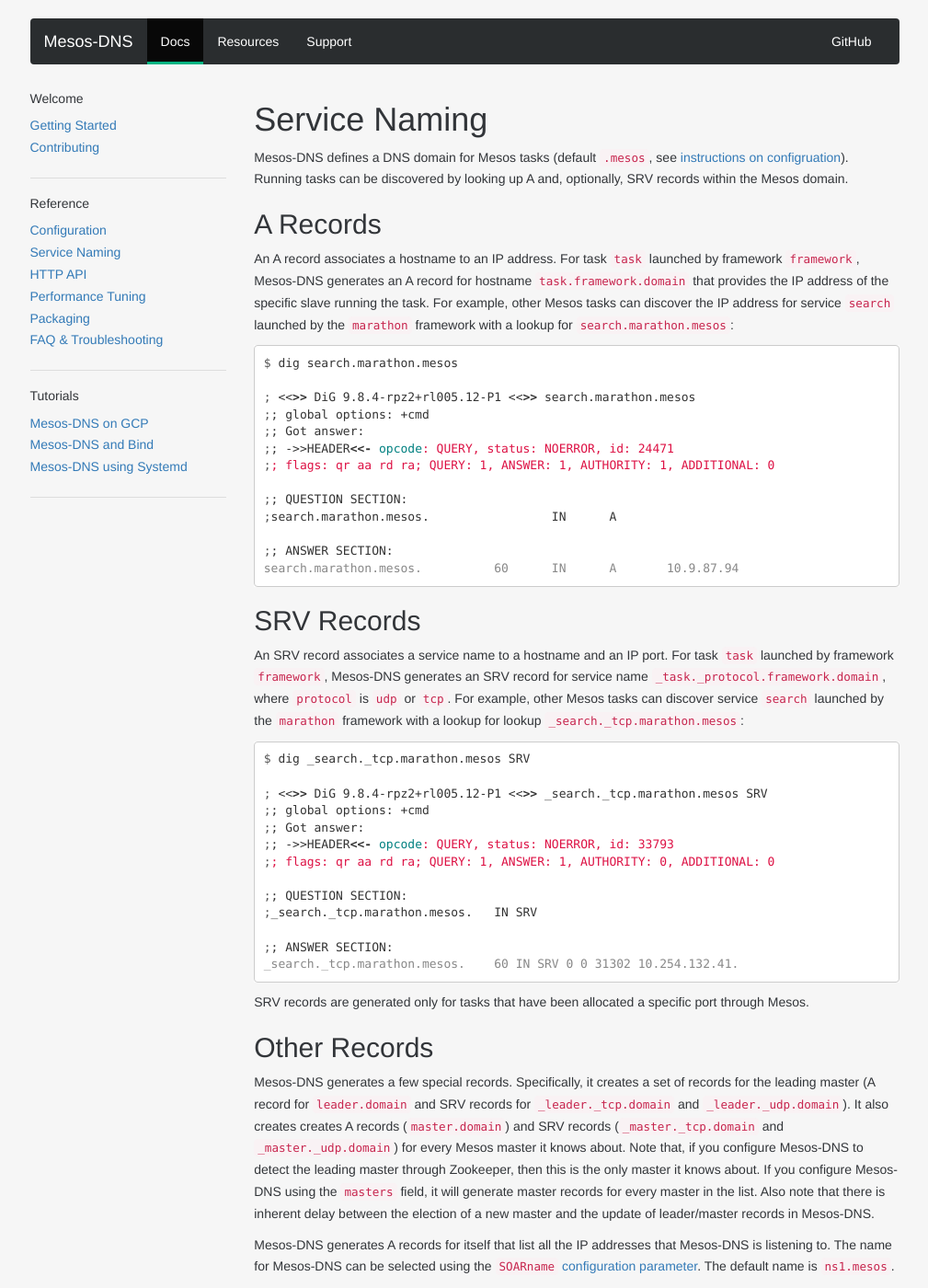
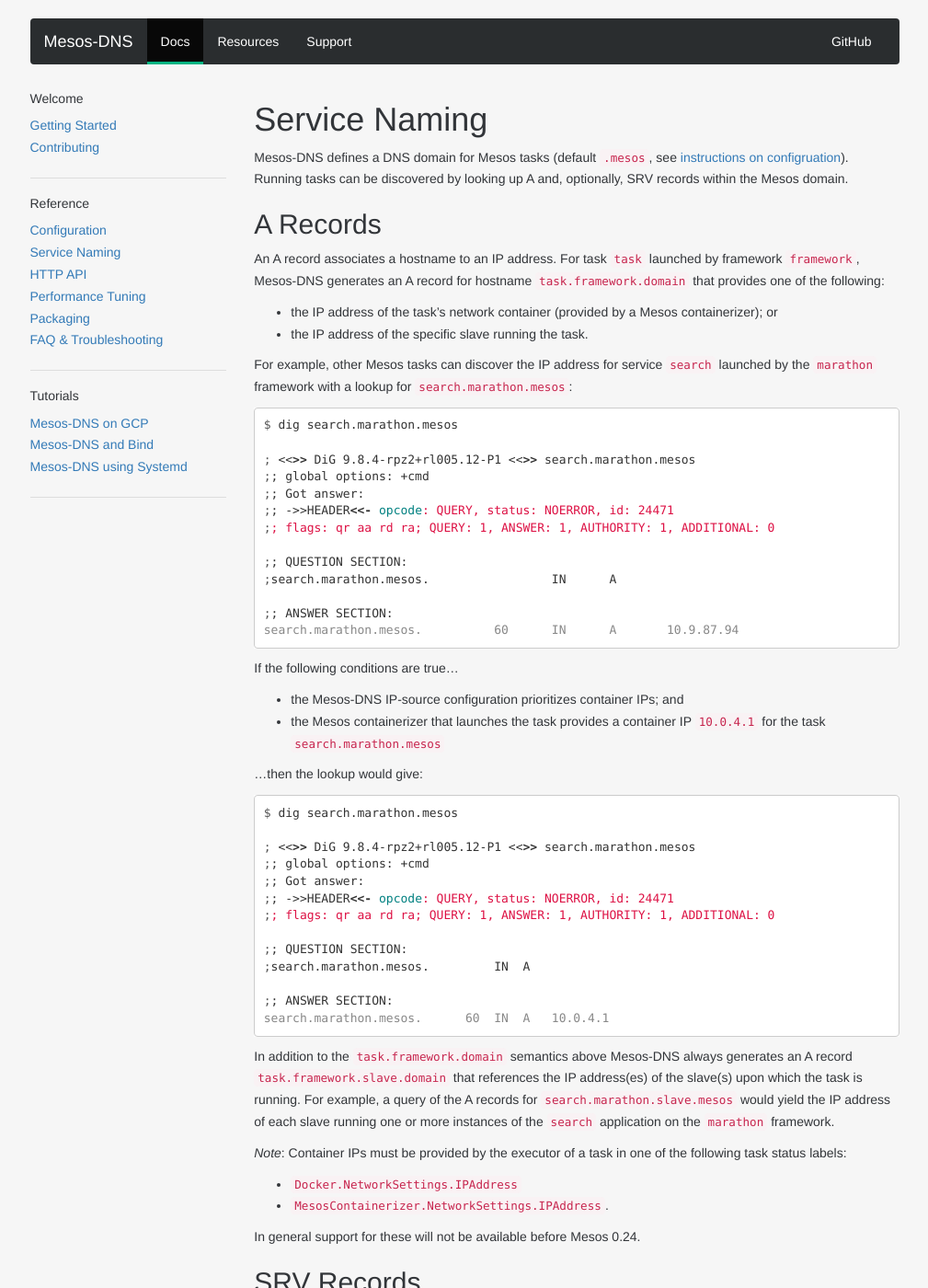
Before and after one commit to mesosphere/mesos-dns, a Jekyll site: the page built from docs/docs/naming.md, in a window 1280 px wide and 1400 px high. Shown: the whole window at 92% size, without its empty margins (135-1144 px from the left). Built offline with Jekyll 4.4.1, drawn with Linux system fonts in a browser that asks for light colours; nearby versions of some CDN libraries; some web fonts are replaced; Markdown is read by kramdown in place of the engine named in the settings; some of the changed text lies outside the part shown.

Commit message:
updated docs with explanation of new A and SRV record generation rules

````diff
--- a/docs/docs/naming.md
+++ b/docs/docs/naming.md
@@ -8,7 +8,13 @@ Mesos-DNS defines a DNS domain for Mesos tasks (default `.mesos`, see [instructi
 
 ## A Records
 
-An A record associates a hostname to an IP address. For task `task` launched by framework `framework`, Mesos-DNS generates an A record for hostname `task.framework.domain` that provides the IP address of the specific slave running the task. For example, other Mesos tasks can discover the IP address for service `search` launched by the `marathon` framework with a lookup for `search.marathon.mesos`:
+An A record associates a hostname to an IP address.
+For task `task` launched by framework `framework`, Mesos-DNS generates an A record for hostname `task.framework.domain` that provides one of the following:
+
+- the IP address of the task's network container (provided by a Mesos containerizer); or
+- the IP address of the specific slave running the task.
+
+For example, other Mesos tasks can discover the IP address for service `search` launched by the `marathon` framework with a lookup for `search.marathon.mesos`:
 
 ``` console
 $ dig search.marathon.mesos
@@ -26,11 +32,46 @@ $ dig search.marathon.mesos
 search.marathon.mesos.		60	IN	A	10.9.87.94
 ```
 
+If the following conditions are true...
+
+- the Mesos-DNS IP-source configuration prioritizes container IPs; and
+- the Mesos containerizer that launches the task provides a container IP `10.0.4.1` for the task `search.marathon.mesos`
+
+...then the lookup would give:
+
+``` console
+$ dig search.marathon.mesos
+
+; <<>> DiG 9.8.4-rpz2+rl005.12-P1 <<>> search.marathon.mesos
+;; global options: +cmd
+;; Got answer:
+;; ->>HEADER<<- opcode: QUERY, status: NOERROR, id: 24471
+;; flags: qr aa rd ra; QUERY: 1, ANSWER: 1, AUTHORITY: 1, ADDITIONAL: 0
+
+;; QUESTION SECTION:
+;search.marathon.mesos.         IN  A
+
+;; ANSWER SECTION:
+search.marathon.mesos.      60  IN  A   10.0.4.1
+```
+
+In addition to the `task.framework.domain` semantics above Mesos-DNS always generates an A record `task.framework.slave.domain` that references the IP address(es) of the slave(s) upon which the task is running.
+For example, a query of the A records for `search.marathon.slave.mesos` would yield the IP address of each slave running one or more instances of the `search` application on the `marathon` framework.
+
+*Note*: Container IPs must be provided by the executor of a task in one of the following task status labels:
+
+- `Docker.NetworkSettings.IPAddress`
+- `MesosContainerizer.NetworkSettings.IPAddress`.
+
+In general support for these will not be available before Mesos 0.24.
+
 ## SRV Records
 
-An SRV record associates a service name to a hostname and an IP port.  For task `task` launched by framework `framework`, Mesos-DNS generates an SRV record for service name `_task._protocol.framework.domain`, where `protocol` is `udp` or `tcp`. For example, other Mesos tasks can discover service `search` launched by the `marathon` framework with a lookup for lookup `_search._tcp.marathon.mesos`:
+An SRV record associates a service name to a hostname and an IP port.
+For task `task` launched by framework `framework`, Mesos-DNS generates an SRV record for service name `_task._protocol.framework.domain`, where `protocol` is `udp` or `tcp`.
+For example, other Mesos tasks can discover service `search` launched by the `marathon` framework with a lookup for lookup `_search._tcp.marathon.mesos`:
 
-``` console
+```console
 $ dig _search._tcp.marathon.mesos SRV
 
 ; <<>> DiG 9.8.4-rpz2+rl005.12-P1 <<>> _search._tcp.marathon.mesos SRV
@@ -46,11 +87,28 @@ $ dig _search._tcp.marathon.mesos SRV
 _search._tcp.marathon.mesos.	60 IN SRV 0 0 31302 10.254.132.41.
 ```
 
-SRV records are generated only for tasks that have been allocated a specific port through Mesos.
+Mesos-DNS supports the use of a task's DiscoveryInfo for SRV record generation.
+If no DiscoveryInfo is available then Mesos-DNS will fall back to those "ports" resources allocated for the task.
+The following table illustrates the rules that govern SRV generation:
+
+|Service   	|CT-IP Avail  	|DI Avail   	|Target Host   	|Target Port   	|A (Target Resolution)	  |
+|---		|---		|---		|---		|---		|---			  |
+|_{task}._{proto}.framework.domain |no  | no  	|{task}.framework.slave.domain | host-port | slave-ip	  |
+|				   |yes | no  	|{task}.framework.slave.domain | host-port | slave-ip	  |
+|				   |no  | yes  	|{task}.framework.domain       | di-port   | slave-ip	  |
+|				   |yes | yes  	|{task}.framework.domain       | di-port   | container-ip |
+|_{task}._{proto}.framework.slave.domain |n/a | n/a |{task}.framework.slave.domain | host-port | slave-ip |
 
 ## Other Records
 
-Mesos-DNS generates a few special records. Specifically, it creates a set of records for the leading master (A record for `leader.domain` and SRV records for `_leader._tcp.domain` and `_leader._udp.domain`). It also creates creates A records (`master.domain`) and SRV records (`_master._tcp.domain` and `_master._udp.domain`) for every Mesos master it knows about. Note that, if you configure Mesos-DNS to detect the leading master through Zookeeper, then this is the only master it knows about. If you configure Mesos-DNS using the `masters` field, it will generate master records for every master in the list. Also note that there is inherent delay between the election of a new master and the update of leader/master records in Mesos-DNS.
+Mesos-DNS generates a few special records:
+- for the leading master: A record (`leader.domain`) and SRV records (`_leader._tcp.domain` and `_leader._udp.domain`); and
+- for every known Mesos master: A records (`master.domain`) and SRV records (`_master._tcp.domain` and `_master._udp.domain`); and
+- for every known Mesos slave: A records (`slave.domain`) and SRV records (`_slave._tcp.domain`).
+
+Note that, if you configure Mesos-DNS to detect the leading master through Zookeeper, then this is the only master it knows about.
+If you configure Mesos-DNS using the `masters` field, it will generate master records for every master in the list.
+Also note that there is inherent delay between the election of a new master and the update of leader/master records in Mesos-DNS.
 
 Mesos-DNS generates A records for itself that list all the IP addresses that Mesos-DNS is listening to. The name for Mesos-DNS can be selected using the `SOARname` [configuration parameter](configuration-parameters.html). The default name is `ns1.mesos`.
 
````
Also changed, not shown: docs/docs/configuration-parameters.md (+2 -1 lines).
